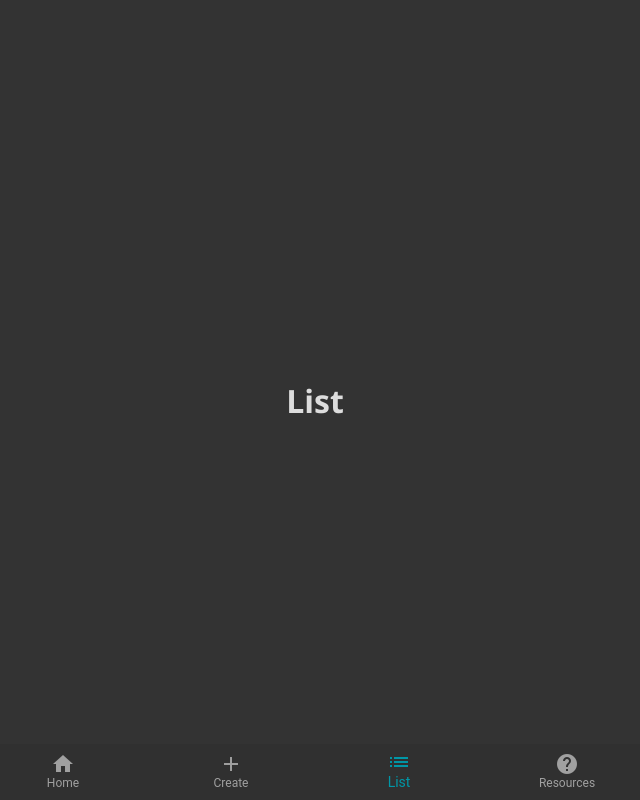
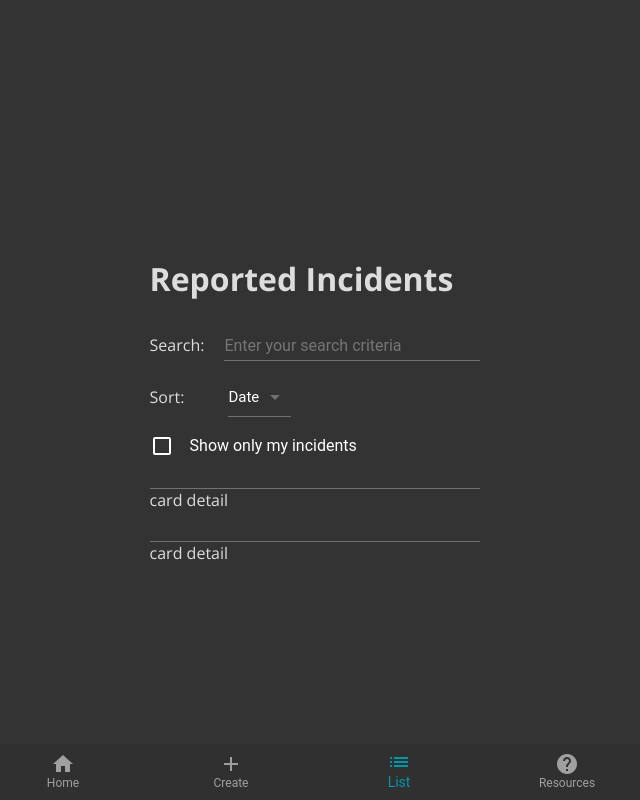
Before and after one commit to rjriel/rhok-bad-date-front-end, a React app: page / in a window 1280 px wide. Both pictures are taken after a click on the button "LOG IN/SIGN UP". Shown: the whole page, without its empty margins (325-965 px from the left). Built offline with nearby package versions, Linux system fonts and the light colour scheme.

Commit message:
initial work for list page

```diff
--- a/package.json
+++ b/package.json
@@ -28,11 +28,14 @@
     "extract-text-webpack-plugin": "^3.0.2",
     "html-webpack-plugin": "^2.30.1",
     "image-webpack-loader": "^3.4.2",
+    "pwa-manifest-webpack-plugin": "^1.0.5",
     "style-loader": "^0.19.1",
     "svg-react-loader": "^0.4.5",
     "url-loader": "^0.6.2",
     "webpack": "^3.10.0",
-    "webpack-dev-server": "^2.11.1"
+    "webpack-dev-server": "^2.11.1",
+    "workbox-cli": "^3.0.1",
+    "workbox-webpack-plugin": "^3.1.0"
   },
   "dependencies": {
     "axios": "^0.17.1",
--- /dev/null
+++ b/src/components/IncidentSummary.js
@@ -0,0 +1,30 @@
+// import { } from 'material-ui';
+import React, { Component } from 'react';
+
+// const showOnlyMyIncidentsCheckboxStyle = {
+//   marginTop: '17px',
+// };
+
+class IncidentSummary extends Component {
+  constructor(props) {
+    super(props);
+
+    this.state = {};
+  }
+
+  render() {
+    return (
+      <div >
+          card detail
+      </div>
+    );
+  }
+}
+
+IncidentSummary.defaultProps = {
+};
+
+IncidentSummary.propTypes = {
+};
+
+export default IncidentSummary;
--- a/src/components/List.js
+++ b/src/components/List.js
@@ -1,11 +1,101 @@
-import React from 'react';
+import { TextField, Checkbox, Divider } from 'material-ui';
+import React, { Component } from 'react';
+// import PropTypes from 'prop-types';
+import SortDropDownMenu from './SortDropDownMenu';
+import IncidentSummary from './IncidentSummary';
 
-const List = () => {
-  return (
-    <div>
-      <h1>List</h1>
-    </div>
-  );
+const listStyle = {
+  margin: '30px',
+  display: 'flex',
+  flexDirection: 'column',
+  justifyContent: 'start',
+};
+
+const horizontalRuleStyle = {
+  marginTop: '30px',
+};
+
+const searchLabelStyle = {
+  marginRight: '20px',
+};
+
+const sortLabelStyle = {
+  marginRight: '20px',
+  marginTop: '17px',
+};
+
+const sortDropDownMenuStyle = {
+  display: 'flex',
+  flexDirection: 'row',
+  justifyContent: 'flex-start',
+};
+
+const showOnlyMyIncidentsCheckboxStyle = {
+  marginTop: '17px',
+};
+
+class List extends Component {
+  constructor(props) {
+    super(props);
+
+    this.state = {
+      searchTerm: '',
+      checked: false,
+      incidentSummaries: [{ name: 'harry' }, { name: 'john' }],
+    };
+  }
+  getIncidentSummaries = () => {
+    return this.state.incidentSummaries.map(() => {
+      return (<div><Divider style={horizontalRuleStyle} /><IncidentSummary /></div>);
+    });
+  }
+  updateCheck = () => {
+    if (this.state) {
+      console.log('Checkmark is now', !this.state.checked);
+      this.setState({ checked: !this.state.checked });
+    }
+  }
+  render() {
+    // const { } = this.state;
+    return (
+      <div style={listStyle}>
+        <div>
+          <h1>Reported Incidents</h1>
+          <div>
+            <span style={searchLabelStyle}>Search:</span>
+            <TextField
+              label="sjdkfskdfj"
+              id="searchTerm"
+              value={this.state.searchTerm}
+              onChange={(event) => { this.setState({ searchTerm: event.target.value }); }}
+              placeholder="Enter your search criteria"
+            />
+          </div>
+          <div style={sortDropDownMenuStyle}>
+            <span style={sortLabelStyle}>Sort:</span>
+            <SortDropDownMenu />
+          </div>
+          <div>
+            <Checkbox
+              label="Show only my incidents"
+              checked={this.state.checked}
+              onCheck={() => { this.updateCheck(); }}
+              style={showOnlyMyIncidentsCheckboxStyle}
+            />
+          </div>
+        </div>
+        <div>
+          {this.getIncidentSummaries()}
+        </div>
+      </div>
+    );
+  }
+}
+
+List.defaultProps = {
+};
+
+List.propTypes = {
 };
 
 export default List;
--- /dev/null
+++ b/src/components/SortDropDownMenu.js
@@ -0,0 +1,25 @@
+import React from 'react';
+import DropDownMenu from 'material-ui/DropDownMenu';
+import MenuItem from 'material-ui/MenuItem';
+
+export default class SortDropDownMenu extends React.Component {
+  constructor(props) {
+    super(props);
+    this.state = { value: 1 };
+  }
+
+  handleChange = (event, index, value) => this.setState({ value });
+
+  render() {
+    return (
+      <div>
+        <DropDownMenu value={this.state.value} onChange={this.handleChange}>
+          <MenuItem value={1} primaryText="Date" />
+          <MenuItem value={2} primaryText="Location" />
+          <MenuItem value={3} primaryText="Type" />
+          <MenuItem value={4} primaryText="License Plate" />
+        </DropDownMenu>
+      </div>
+    );
+  }
+}
--- a/src/index.html
+++ b/src/index.html
@@ -16,9 +16,23 @@
     <link href="https://fonts.googleapis.com/css?family=Open+Sans:300,400,700|Raleway:100,200,300,400,700" rel="stylesheet">
     <link href="https://fonts.googleapis.com/icon?family=Material+Icons"
       rel="stylesheet">
+
+    <link rel="apple-touch-icon" sizes="36x36" href="icon_36x36.png">
+    <link rel="apple-touch-icon" sizes="48x48" href="icon_48x48.png">
+    <link rel="apple-touch-icon" sizes="96x96" href="icon_96x96.png">
+    <link rel="apple-touch-icon" sizes="120x120" href="icon_120x120.png">
   </head>
   <body>
 
     <div class="app"></div>
+    <script>
+      // Check that service workers are registered
+      if ('serviceWorker' in navigator) {
+        // Use the window load event to keep the page load performant
+        window.addEventListener('load', () => {
+          navigator.serviceWorker.register('/service-worker.js');
+        });
+      }
+      </script>
   </body>
 </html>
--- a/webpack.config.js
+++ b/webpack.config.js
@@ -1,6 +1,10 @@
 const webpack = require('webpack');
 const path = require('path');
 const HtmlWebpackPlugin = require('html-webpack-plugin');
+
+const PwaManifestWebpackPlugin = require('pwa-manifest-webpack-plugin');
+
+const WorkboxPlugin = require('workbox-webpack-plugin');
 
 const VENDOR_LIBS = [
   'prop-types', 'react', 'react-dom', 'react-router-dom',
@@ -49,6 +53,14 @@ const config = {
     ],
   },
   plugins: [
+    new PwaManifestWebpackPlugin({
+      name: 'Todos',
+      description: 'a todo demo of pwa',
+      icon: {
+        src: path.resolve('src/images/umbrella.png'),
+        sizes: [36, 48, 96, 120],
+      },
+    }),
     new webpack.optimize.CommonsChunkPlugin({
       names: ['vendor', 'manifest'],
     }),
@@ -58,6 +70,7 @@ const config = {
     new webpack.DefinePlugin({
       'process.env.NODE_ENV': JSON.stringify(process.env.NODE_ENV),
     }),
+    new WorkboxPlugin.GenerateSW(),
   ],
 
 };
```
Also changed, not shown: src/images/umbrella.png (added).
